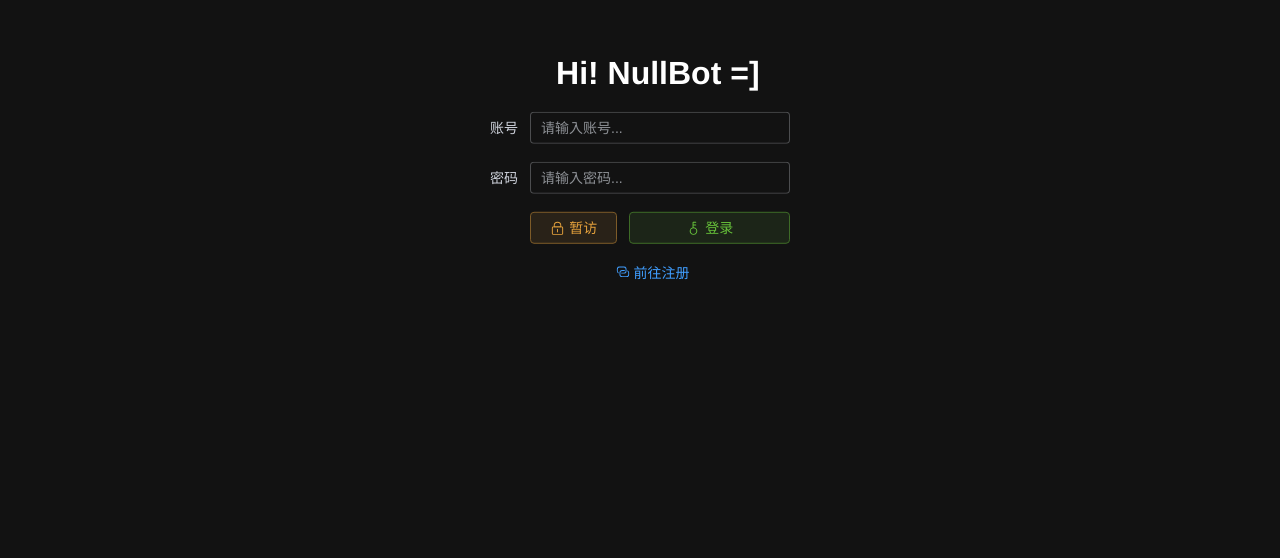
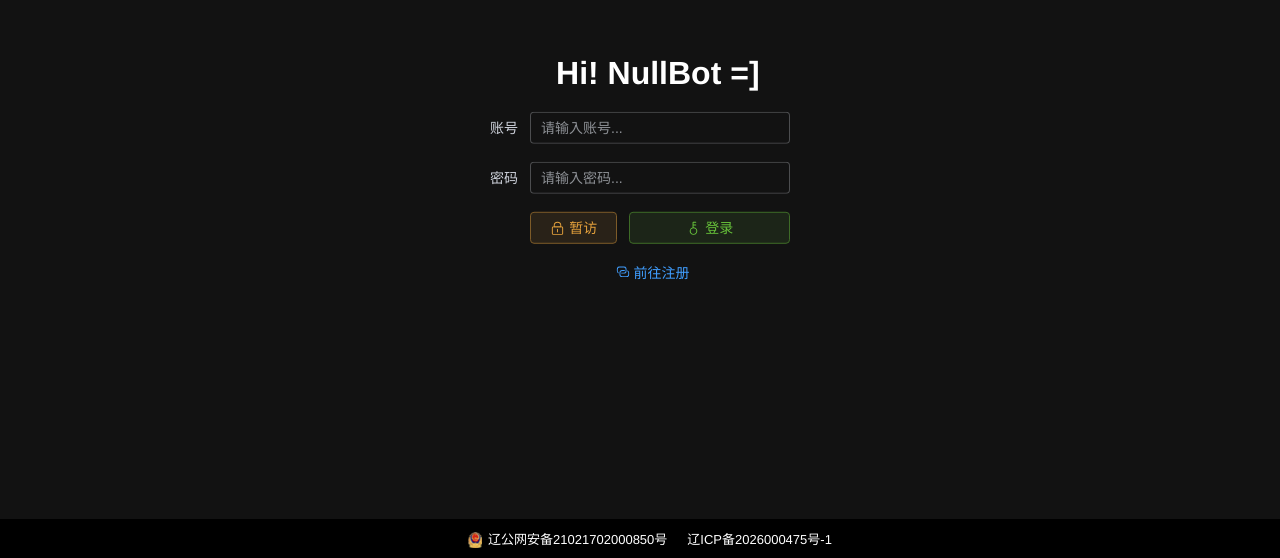
Before and after one commit to Zincoid/NullBot-vue, a Vue app: page / in a window 1280 px wide. Shown: the part 242-800 px from the top of the page. Built offline with nearby package versions, Linux system fonts and the light colour scheme.

Commit message:
NullBot 前端Vue工程

```diff
--- a/src/views/Index.vue
+++ b/src/views/Index.vue
@@ -1863,6 +1863,24 @@
 
     </el-container>
   </div>
+
+  <!--  备案信息-->
+  <div style="position: fixed; bottom: 0; left: 0; width: 100%; text-align: center; padding: 10px; background-color: #000;">
+    <span style="display: inline-block;">
+      <img src="../assets/备案图标.png" alt="" style="width: 14px; vertical-align: middle">
+      <a href="https://beian.mps.gov.cn/#/query/webSearch?code=21021702000850"
+         rel="noreferrer"
+         target="_blank"
+         style="font-size:13px; margin-left: 6px; text-decoration: none; color: white;"
+         onmouseover="this.style.textDecoration='underline';this.style.color='#007bff'"
+         onmouseout="this.style.textDecoration='none';this.style.color='white'">辽公网安备21021702000850号</a>
+      <a href="https://beian.miit.gov.cn/"
+         target="_blank"
+         style="font-size:13px; margin-left: 20px; text-decoration: none; color: white;"
+         onmouseover="this.style.textDecoration='underline';this.style.color='#007bff'"
+         onmouseout="this.style.textDecoration='none';this.style.color='white'">辽ICP备2026000475号-1</a>
+    </span>
+  </div>
 </template>
 
 <script>
--- a/src/views/Login.vue
+++ b/src/views/Login.vue
@@ -32,6 +32,24 @@
         <el-link type="primary" @click="toRegist"><el-icon><Connection /></el-icon>&nbsp;前往注册</el-link>
       </div>
     </el-form>
+  </div>
+
+  <!--  备案信息-->
+  <div style="position: fixed; bottom: 0; left: 0; width: 100%; text-align: center; padding: 10px; background-color: #000;">
+    <span style="display: inline-block;">
+      <img src="../assets/备案图标.png" alt="" style="width: 14px; vertical-align: middle">
+      <a href="https://beian.mps.gov.cn/#/query/webSearch?code=21021702000850"
+         rel="noreferrer"
+         target="_blank"
+         style="font-size:13px; margin-left: 6px; text-decoration: none; color: white;"
+         onmouseover="this.style.textDecoration='underline';this.style.color='#007bff'"
+         onmouseout="this.style.textDecoration='none';this.style.color='white'">辽公网安备21021702000850号</a>
+      <a href="https://beian.miit.gov.cn/"
+         target="_blank"
+         style="font-size:13px; margin-left: 20px; text-decoration: none; color: white;"
+         onmouseover="this.style.textDecoration='underline';this.style.color='#007bff'"
+         onmouseout="this.style.textDecoration='none';this.style.color='white'">辽ICP备2026000475号-1</a>
+    </span>
   </div>
 </template>
 
--- a/src/views/Regist.vue
+++ b/src/views/Regist.vue
@@ -47,6 +47,24 @@
       </div>
     </el-form>
   </div>
+
+  <!--  备案信息-->
+  <div style="position: fixed; bottom: 0; left: 0; width: 100%; text-align: center; padding: 10px; background-color: #000;">
+    <span style="display: inline-block;">
+      <img src="../assets/备案图标.png" alt="" style="width: 14px; vertical-align: middle">
+      <a href="https://beian.mps.gov.cn/#/query/webSearch?code=21021702000850"
+         rel="noreferrer"
+         target="_blank"
+         style="font-size:13px; margin-left: 6px; text-decoration: none; color: white;"
+         onmouseover="this.style.textDecoration='underline';this.style.color='#007bff'"
+         onmouseout="this.style.textDecoration='none';this.style.color='white'">辽公网安备21021702000850号</a>
+      <a href="https://beian.miit.gov.cn/"
+         target="_blank"
+         style="font-size:13px; margin-left: 20px; text-decoration: none; color: white;"
+         onmouseover="this.style.textDecoration='underline';this.style.color='#007bff'"
+         onmouseout="this.style.textDecoration='none';this.style.color='white'">辽ICP备2026000475号-1</a>
+    </span>
+  </div>
 </template>
 
 <script>
```
Also changed, not shown: src/assets/备案图标.png (added).
